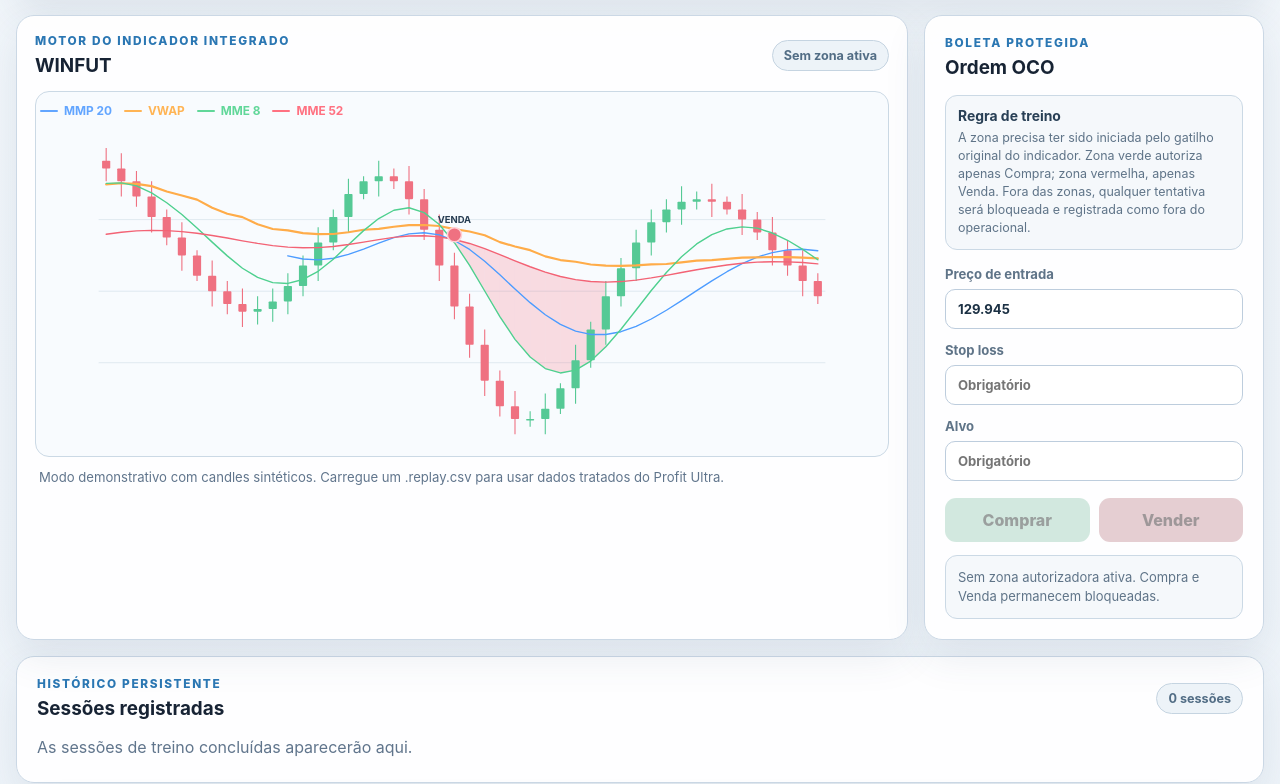
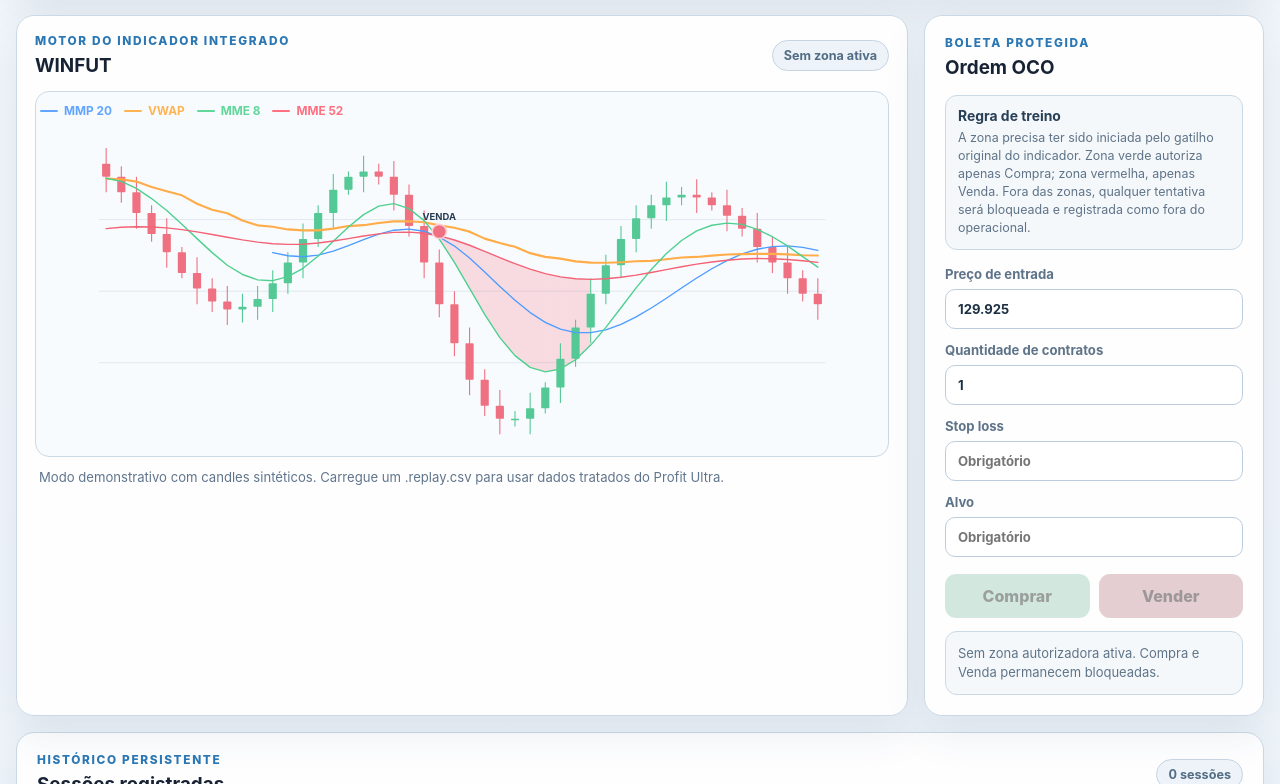
Before and after one commit to pablopcdossantos2-sys/simulador-de-trade, a React (Vite) app: page / in a window 1280 px wide. Shown: the part 1461-2245 px from the top of the page. Built offline with nearby package versions, Linux system fonts and the light colour scheme.

Commit message:
feat: add contract quantity and gross BRL to trading UI

```diff
--- a/src/App.tsx
+++ b/src/App.tsx
@@ -88,6 +88,7 @@ export default function App() {
   const [trades, setTrades] = useState<Trade[]>([]);
   const [stopLoss, setStopLoss] = useState("");
   const [target, setTarget] = useState("");
+  const [contracts, setContracts] = useState("1");
   const [theme, setTheme] = useState<ThemeMode>(initialTheme);
   const [ruleViolation, setRuleViolation] = useState<string | null>(null);
   const [feedback, setFeedback] = useState(
@@ -334,6 +335,7 @@ export default function App() {
     setPosition(null);
     setStopLoss("");
     setTarget("");
+    setContracts("1");
     setFeedback(
       `Ativo alterado para ${next}. Aguarde a formação de uma zona válida antes de operar.`,
     );
@@ -383,6 +385,7 @@ export default function App() {
       setPosition(null);
       setStopLoss("");
       setTarget("");
+      setContracts("1");
       setTrainingSession(null);
       setTrainingEvents([]);
       activeSignalRef.current = null;
@@ -423,6 +426,7 @@ export default function App() {
     setPosition(null);
     setStopLoss("");
     setTarget("");
+    setContracts("1");
     activeSignalRef.current = null;
     usedSignalIdsRef.current = new Set();
 
@@ -549,6 +553,7 @@ export default function App() {
           asset,
           side,
           entry: lastPrice,
+          contracts: Number(contracts),
           candleIndex: lastCandle.index,
           replaySequence:
             dataMode === "replay" ? currentReplayTrade?.sequence : undefined,
@@ -779,6 +784,18 @@ export default function App() {
           </label>
 
           <label>
+            Quantidade de contratos
+            <input
+              type="number"
+              min="1"
+              step="1"
+              value={contracts}
+              onChange={(event) => setContracts(event.target.value)}
+              disabled={Boolean(position) || !lastCandle}
+            />
+          </label>
+
+          <label>
             Stop loss
             <input
               type="number"
@@ -827,7 +844,9 @@ export default function App() {
             <div className="position-box">
               <span>Posição aberta</span>
               <strong>
-                {sideLabel(position.side)} · {money.format(position.entry)}
+                {sideLabel(position.side)} · {position.contracts} contrato
+                {position.contracts === 1 ? "" : "s"} ·{" "}
+                {money.format(position.entry)}
               </strong>
               <small>
                 Stop {money.format(position.stopLoss)} · Alvo{" "}
@@ -880,10 +899,12 @@ export default function App() {
                 <tr>
                   <th>Ativo</th>
                   <th>Direção</th>
+                  <th>Qtd.</th>
                   <th>Entrada</th>
                   <th>Saída</th>
                   <th>Motivo</th>
                   <th>Resultado</th>
+                  <th>Bruto (R$)</th>
                 </tr>
               </thead>
               <tbody>
@@ -891,6 +912,7 @@ export default function App() {
                   <tr key={trade.id}>
                     <td>{trade.asset}</td>
                     <td>{sideLabel(trade.side)}</td>
+                    <td>{trade.contracts}</td>
                     <td>{money.format(trade.entry)}</td>
                     <td>{money.format(trade.exitPrice)}</td>
                     <td>{trade.exitReason === "TARGET" ? "Alvo" : "Stop"}</td>
@@ -900,6 +922,13 @@ export default function App() {
                       }
                     >
                       {money.format(trade.resultPoints)} pts
+                    </td>
+                    <td
+                      className={
+                        trade.grossResultBRL >= 0 ? "positive" : "negative"
+                      }
+                    >
+                      {money.format(trade.grossResultBRL)}
                     </td>
                   </tr>
                 ))}
```
